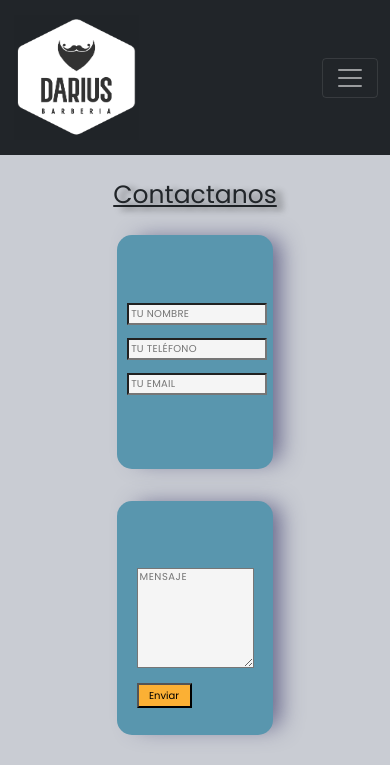
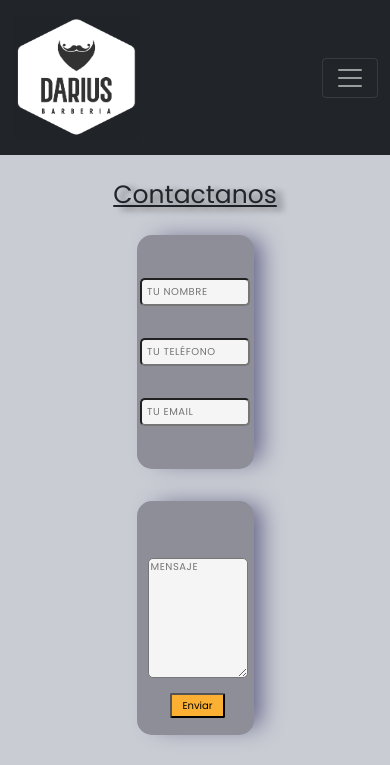
Before and after one commit to JPiacaruso/barberia-darius, a website: page pages/contacto.html in a window 390 px wide. Shown: the top 765 px of the page. Drawn offline with nearby package versions, Linux system fonts and the light colour scheme; grey boxes are pictures that could not be loaded; a web font is replaced by a local one.

Commit message:
contacto4

```diff
--- a/SCSS/_base/_mediaquery.scss
+++ b/SCSS/_base/_mediaquery.scss
@@ -42,6 +42,69 @@ main{
         }
     }
 }
+
+.formulario {
+    display: flex;
+    justify-content: center;
+    align-items: center;
+    width: 30%;
+    height: 320px;
+    margin-right: 10px;
+    background-color: #8e8e98;
+    border-radius: 15px;
+    box-shadow: 13px -2px 22px -6px rgba(86, 86, 128, 0.88);
+    -webkit-box-shadow: 13px -2px 22px -6px rgba(86, 86, 128, 0.88);
+    -moz-box-shadow: 13px -2px 22px -6px rgba(86, 86, 128, 0.88);
+    form{
+        display: flex;
+        flex-direction: column;
+        align-items: center;
+        justify-content: center;
+        width: 98%;
+        div{
+            width: 98%;
+            label{
+                font-size: large;
+            }
+            input{
+            width: 96%;
+            height: 55px;
+            background-color: #f5f5f5;
+            margin-bottom: 18px;
+            letter-spacing: 0.1ex;
+            text-transform: uppercase;
+            text-indent: 0.5em;
+            border-radius: 0.5em;
+            }
+        }
+    }
+}
+
+.tumensaje {
+    display: flex;
+    justify-content: center;
+    align-items: center;
+    width: 30%;
+    height: 320px;
+    div{
+        display: flex;
+        justify-content: center;
+        text-align: center;
+        width: 98%;
+        height: auto;
+        textarea{
+            height: 200px;
+            width: 96%;
+            margin-left: 0.5em;
+        }
+        input{
+            margin-top: 15px;
+            width: 150px;
+            height: 45px;
+            margin-left: 0.5em;
+        }
+    }
+}
 }
 
 @media screen and (max-width:1491px){
@@ -68,37 +131,6 @@ main{
 .contactanos {
     margin-top: 70px;
     font-size: 27px;
-}
-
-.formulario {
-    width: 25%;
-    height: 290px;
-    margin-right: 10px;
-    form{
-        div{
-            input{
-                width: 270px;
-                height: 34px;
-                margin-bottom: 14px;
-                letter-spacing: 0.1ex;
-                text-indent: 0.3em;
-            }
-        }
-    }
-}
-
-.tumensaje {
-    width: 25%;
-    height: 290px;
-    margin-left: 10px;
-    div{
-        width: 75%;
-        input{
-            margin-top: 15px;
-            width: 75px;
-            height: 30px;
-        }
-    }
 }
 
 .mediaquery-servicios{
@@ -164,19 +196,6 @@ main{
 }
 
 }
-
-@media screen and (max-width:1191px) {
-    .formulario {
-        form{
-            div{
-                input{
-                    width: 235px;
-                }
-            }
-        }
-    }
-}
-
 
 @media screen and (max-width:1126px) {
     header{
@@ -377,46 +396,6 @@ main{
         grid-row: span 2;
     }
 
-.formulario{
-    width: 25%;
-    height: 240px;
-    margin-right: 10px;
-    form{
-        div{
-            input{
-                width: 180px;
-                height: 22px;
-                margin-bottom: 10px;
-                letter-spacing: 0.05ex;
-                text-indent: 0.2em;
-                font-size: 10px
-            }
-        }
-    }
-}
-
-.tumensaje{
-    width: 25%;
-    height: 240px;
-    margin-left: 10px;
-    div{
-        textarea{
-            height: 100px;
-            letter-spacing: 0.1ex;
-            text-transform: uppercase;
-            text-indent: 0.2em;
-            margin-top: 40px;
-            font-size: 10px
-        }
-        input{
-            margin-top: 15px;
-            width: 55px;
-            height: 25px;
-            font-size: 10px;
-        }
-    }
-}
-
 }
 
 @media screen and (max-width: 847px){
@@ -534,15 +513,6 @@ main{
             }
         }
     }
-    .formulario{
-        form{
-            div{
-                input{
-                    width: 140px;
-                }
-            }
-        }
-    }
 
 }
 
@@ -634,52 +604,53 @@ main{
     }
 
     .container-contacto {
-        height: 500px;
-        width: 100%;
         display: flex;
         flex-direction: column;
         justify-content: center;
         align-items: center;
         margin-bottom: 2em;
+
     }
-
-    .formulario {
-        margin-right: 0px;
-        margin-bottom: 1em;
-}
-
-    .tumensaje {
-        margin-left: 0px;
-        margin-top: 1em;
-}
 
 .contactanos {
     margin: 1em;
     font-size: 25px;
 }
+
 .formulario{
-    width: 40%;
-    height: 240px;
+    margin-right: 0px;
+    margin-bottom: 1em;
     form{
         div{
+            display: flex;
+            flex-direction: column;
+            align-items: center;
+            justify-content: center;
+            padding: 0.2em;
+            height: 60px;
+            margin: 0%;
             input{
-                width: 180px;
-                height: 22px;
-                margin-bottom: 10px;
-                letter-spacing: 0.05ex;
-                text-indent: 0.2em;
-                font-size: 10px
+                width: 165px;
+                height: 28px;
+                margin: 0%;
+                padding: 0%;
+                font-size: 10px;
             }
         }
     }
 }
 
 .tumensaje{
-    width: 40%;
-    height: 240px;
+    margin-left: 0px;
+    margin-top: 1em;
     div{
+        display: flex;
+        flex-direction: column;
+        align-items: center;
+        justify-content: center;
         textarea{
-            height: 100px;
+            height: 120px;
+            width: 165px;
             letter-spacing: 0.1ex;
             text-transform: uppercase;
             text-indent: 0.2em;
@@ -754,6 +725,25 @@ main{
     margin: 5px;
     }
 }
+
+.formulario{
+    form{
+        div{
+            input{
+                width: 145px;
+            }
+        }
+    }
+}
+
+.tumensaje{
+    div{
+        textarea{
+            width: 145px;
+        }
+    }
+}
+
 
 }
 
@@ -980,9 +970,16 @@ main{
     form{
         div{
             input{
-                width: 140px;
-                height: 22px;
+                width: 125px;
             }
+        }
+    }
+}
+
+.tumensaje{
+    div{
+        textarea{
+            width: 120px;
         }
     }
 }
@@ -1028,4 +1025,22 @@ main{
         grid-row: span 1;
     }
 
+    .formulario{
+        form{
+            div{
+                input{
+                    width: 110px;
+                }
+            }
+        }
+    }
+
+    .tumensaje{
+        div{
+            textarea{
+                width: 100px;
+            }
+        }
+    }
+
 }
--- a/SCSS/components/_main.scss
+++ b/SCSS/components/_main.scss
@@ -470,15 +470,16 @@ main{
     display: flex;
     justify-content: center;
     align-items: center;
-    width: 35%;
+    width: 30%;
     height: 320px;
     margin-right: 10px;
-    background-color: #5996ae;
+    background-color: #8e8e98;
     border-radius: 15px;
     box-shadow: 13px -2px 22px -6px rgba(86, 86, 128, 0.88);
     -webkit-box-shadow: 13px -2px 22px -6px rgba(86, 86, 128, 0.88);
     -moz-box-shadow: 13px -2px 22px -6px rgba(86, 86, 128, 0.88);
     form{
+        width: 500px;
         div{
             label{
                 font-size: large;
@@ -491,6 +492,7 @@ main{
             letter-spacing: 0.1ex;
             text-transform: uppercase;
             text-indent: 0.5em;
+            border-radius: 0.5em;
             }
         }
     }
@@ -500,11 +502,11 @@ main{
     display: flex;
     justify-content: center;
     align-items: center;
-    width: 35%;
+    width: 30%;
     height: 320px;
     margin-left: 10px;
     border-radius: 15px;
-    background-color:  #5996ae;
+    background-color:  #8e8e98;
     box-shadow: 13px -2px 22px -6px rgba(86, 86, 128, 0.88);
     -webkit-box-shadow: 13px -2px 22px -6px rgba(86, 86, 128, 0.88);
     -moz-box-shadow: 13px -2px 22px -6px rgba(86, 86, 128, 0.88);
@@ -513,15 +515,17 @@ main{
         flex-direction: column;
         justify-content: center;
         text-align: center;
-        width: 75%;
+        width: 500px;
         height: auto;
         textarea{
             background-color: #f5f5f5;
             height: 200px;
+            width: 90%;
             letter-spacing: 0.1ex;
             text-transform: uppercase;
             text-indent: 0.2em;
             margin-top: 40px;
+            border-radius: 0.5em;
         }
         input{
             margin-top: 15px;
@@ -529,6 +533,7 @@ main{
             height: 45px;
             text-align: center;
             background-color: #fbb034;
+            border-radius: 0.2em;
         }
     }
 }
```
Also changed, not shown: css/estilos.css.
